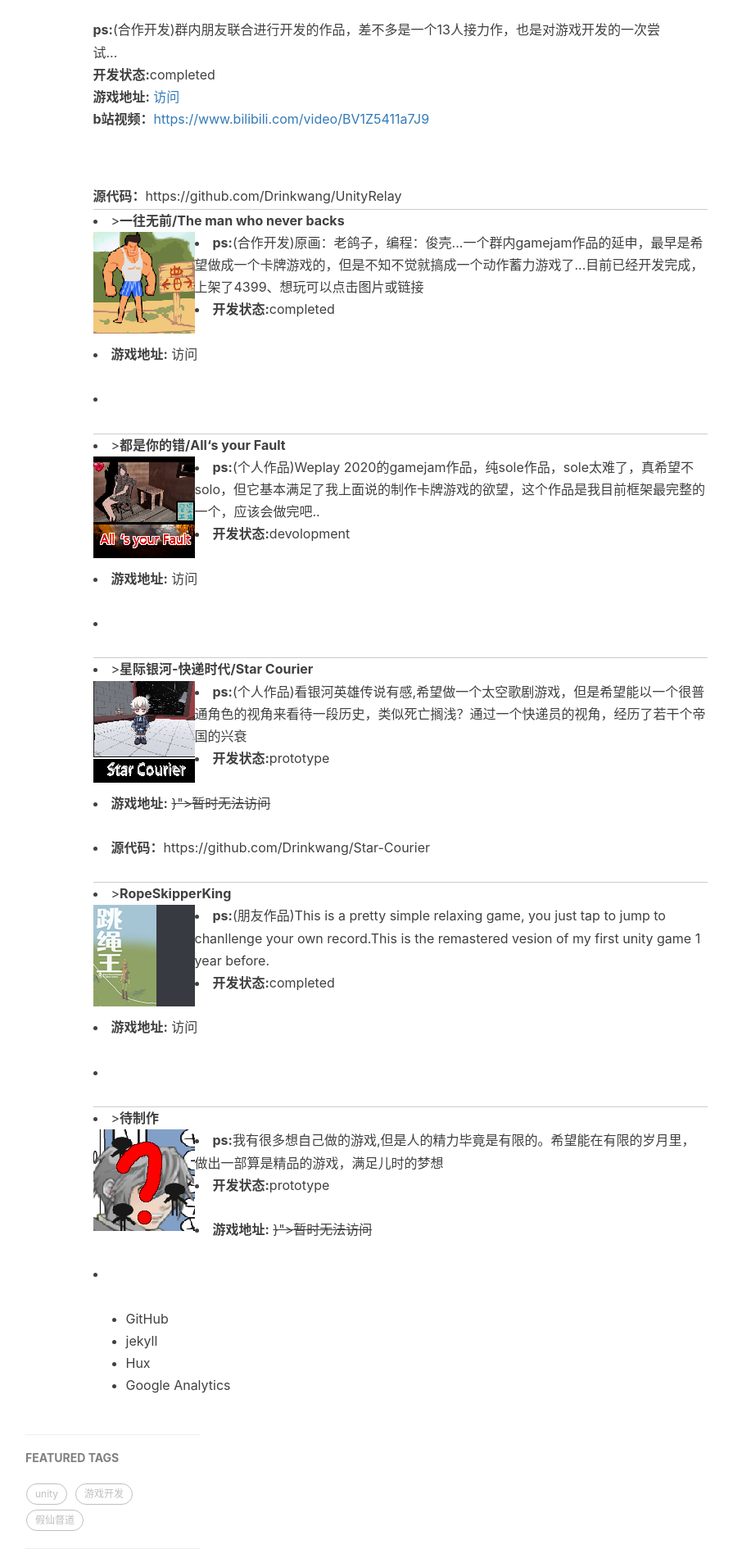
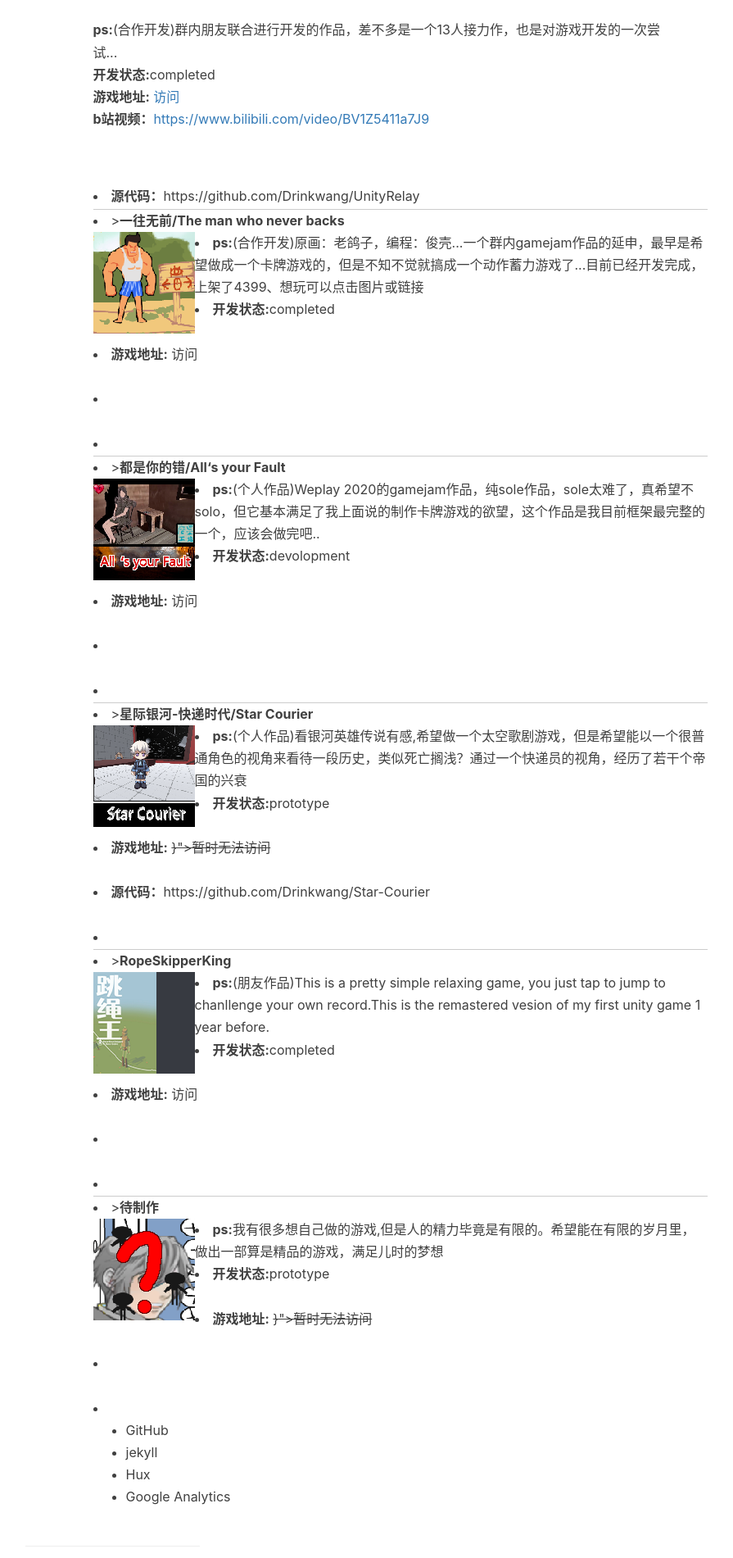
Before and after one commit to Drinkwang/jekyll2, a Jekyll site: the page built from game.html, in a window 1280 px wide. Shown: the part 1524-3425 px from the top of the page at 82% size, without its empty margins (54-949 px from the left). Built offline with Jekyll 4.4.1, drawn with Linux system fonts in a browser that asks for light colours; nearby versions of some CDN libraries; comment, search, counter and statistics services are not loaded.

Commit message:
game.html change

```diff
--- a/game.html
+++ b/game.html
@@ -55,14 +55,14 @@
 						{{game.reserved1}}
 						{% else %}
 						{% endif %}
+						</li>
 						<br/>
+						<li>
 						{% if game.reserved2 != "null" %}
 						{{game.reserved2}}
 						{% else %}
 						{% endif %}
 
-
-						<br/>
 						</li>
                     {% endfor %}
                 </ul>
```
